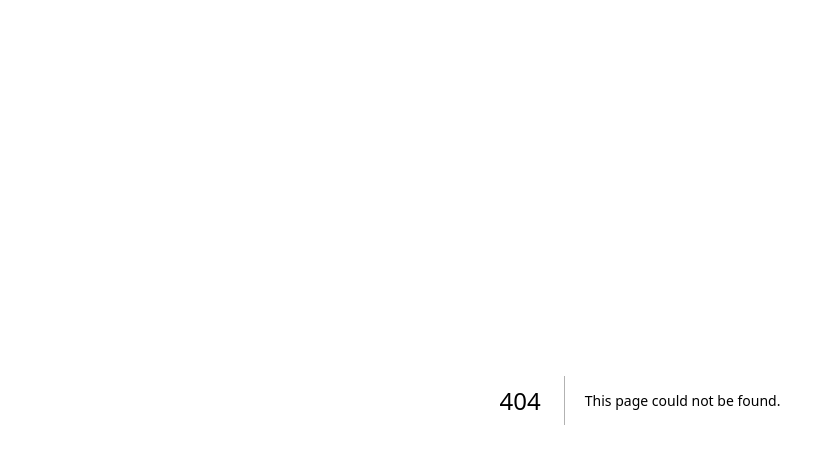
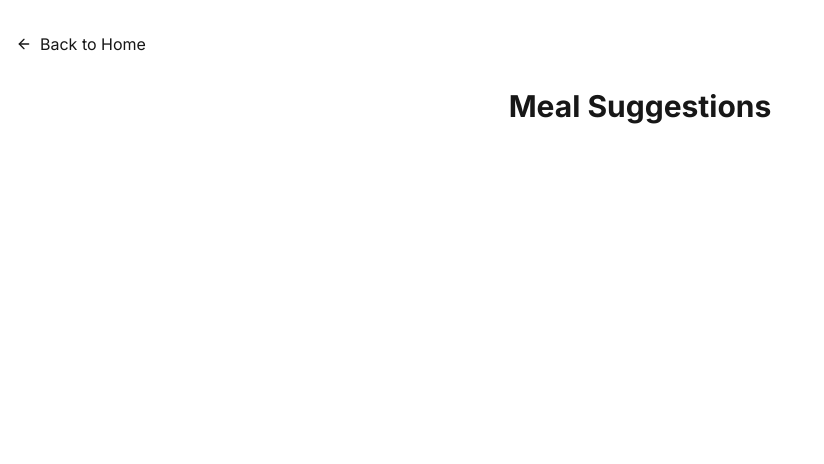
Before and after one commit to kdumagalhaes/smart-meal-planner, a Next.js app: page /meals in a window 1280 px wide. Before the commit this address had no page. Shown: the top 464 px of the page, without its empty margins (0-824 px from the left). Built offline with nearby package versions, Linux system fonts and the light colour scheme.

Commit message:
Add meal route

```diff
--- /dev/null
+++ b/app/meals/page.tsx
@@ -0,0 +1,39 @@
+"use client";
+
+import Link from "next/link";
+import { ArrowLeft } from "lucide-react";
+
+interface Meal {
+  name: string;
+  calories: number;
+  ingredients: string[];
+  instructions: string;
+  nutritionalInfo: {
+    protein: string;
+    carbs: string;
+    fats: string;
+  };
+}
+
+export default function MealsPage() {
+  return (
+    <div className="container mx-auto px-4 py-8">
+      <Link
+        href="/"
+        className="inline-flex items-center text-primary hover:underline mb-8"
+      >
+        <ArrowLeft className="w-4 h-4 mr-2" />
+        Back to Home
+      </Link>
+
+      <div className="max-w-4xl mx-auto">
+        <div className="text-center mb-8">
+          <h1 className="text-3xl font-bold mb-4">Meal Suggestions</h1>
+          <p className="text-muted-foreground"></p>
+        </div>
+
+        <div className="text-center mb-8"></div>
+      </div>
+    </div>
+  );
+}
```
